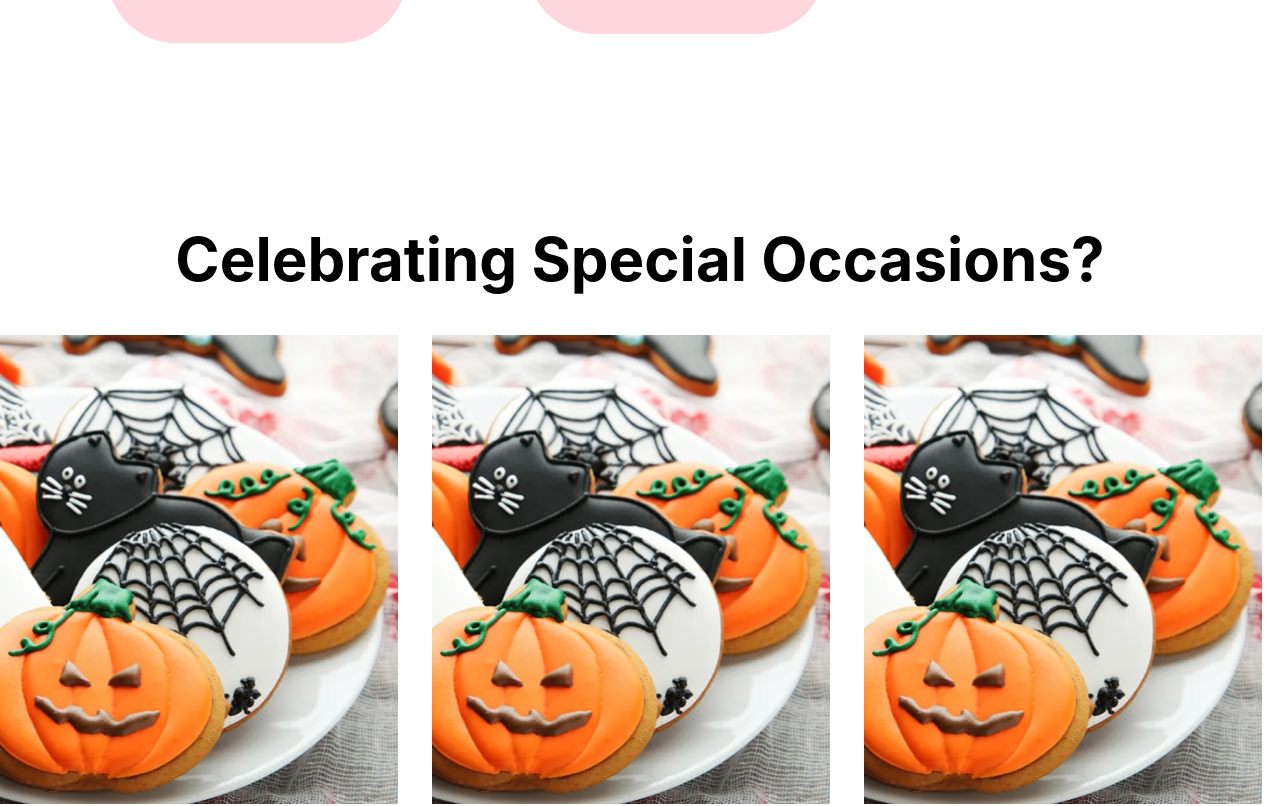
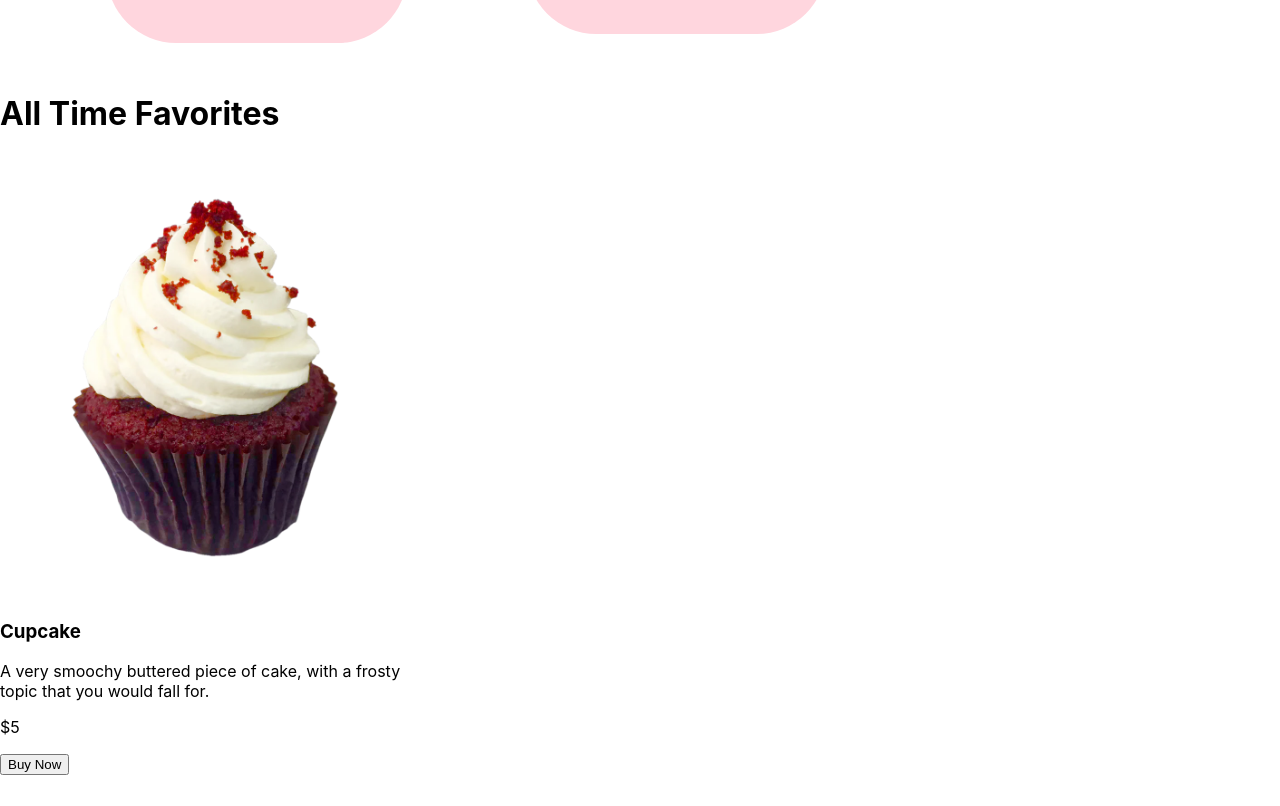
Before and after one commit to SaraBaassiri/baked_lb-website, a React (Create React App) app in the folder baked/: page / in a window 1280 px wide. Shown: the part 2340-3146 px from the top of the page. Built offline with nearby package versions, Linux system fonts and the light colour scheme.

Commit message:
Update Home.jsx

```diff
--- a/baked/src/Views/Home/Home.jsx
+++ b/baked/src/Views/Home/Home.jsx
@@ -111,7 +111,30 @@ export default function Home() {
       {/* End of Products code */}
       {/* ----------------------------------------------------------------------------- */}
 
-      <div className="AllTimeFav"></div>
+      <div className="AllTimeFav">
+        <div className="AllTimeFavInner">
+            <h1>All Time Favorites</h1>
+            <Grid container spacing={2} columns={24}>
+              <Grid item xs={8}>
+                <div className="cupcakeCard">
+                  <div className="pinkBackground">
+                    <img src="/cupcake.png" alt="Cupcake" />
+                  </div>
+                  <div className="cupcakeText">
+                    <h3>Cupcake</h3>
+                    <p className="desc">
+                      A very smoochy buttered piece of cake,
+                      with a frosty topic that you would fall for.
+                    </p>
+                    <p className="productPrice">$5</p>
+                    <button className="buyNowButton">Buy Now</button>
+                  </div>
+                </div>
+                </Grid>
+            </Grid>
+        </div>
+      </div>
+
       <div className="CreateYourOwn"></div>
 
       <div className="SpecialOcasions">
```
